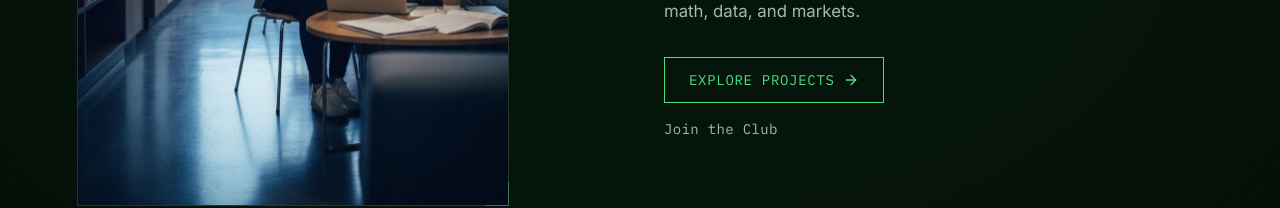
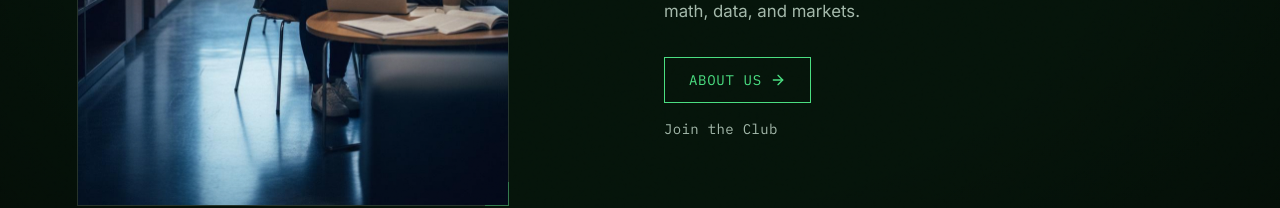
Before and after one commit to LifeDisparity/LifeDisparity.github.io, a React (Vite) app: page / in a window 1280 px wide. Shown: the part 482-690 px from the top of the page. Built offline with nearby package versions, Linux system fonts and the light colour scheme.

Commit message:
Update hero CTA to About Us section

```diff
--- a/src/sections/HeroSection.tsx
+++ b/src/sections/HeroSection.tsx
@@ -36,8 +36,8 @@ export default function HeroSection() {
 
           {/* CTAs */}
           <div className="flex flex-col gap-4">
-            <a href="#projects" className="cta-button w-fit">
-              <span>Explore Projects</span>
+            <a href="#about" className="cta-button w-fit">
+              <span>About Us</span>
               <ArrowRight size={16} />
             </a>
             <a href="#contact" className="text-link">
```
